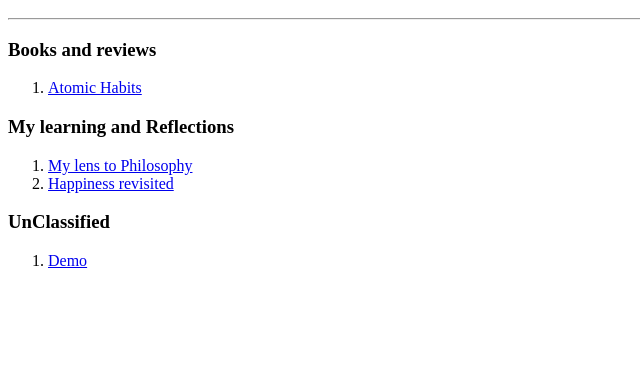
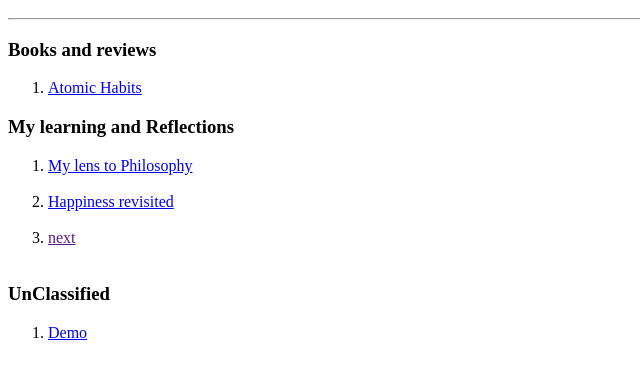
Before and after one commit to Saravana-kumar-j/Website, a plain HTML site: page Blogs.html in a window 1280 px wide. Shown: the part 109-488 px from the top of the page, without its empty margins (0-640 px from the left). Drawn offline with Linux system fonts and the light colour scheme.

Commit message:
Update Blogs.html

```diff
--- a/Blogs.html
+++ b/Blogs.html
@@ -21,7 +21,11 @@
             <h3>My learning and Reflections</h3>
             <ol>
                 <li><a href="Blogs/My lens to Philosophy.html">My lens to Philosophy</a></li>
+                <br>
                 <li><a href="Blogs/Happiness revisited.html">Happiness revisited</a></li>
+                <br>
+                <li><a href="">next</a></li>
+                <br>
             </ol>
 
             <h3>UnClassified</h3>
```
